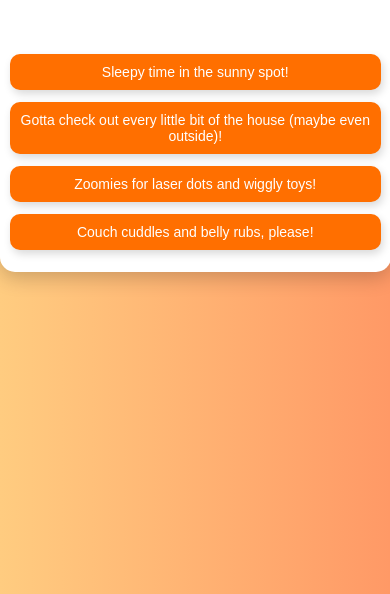
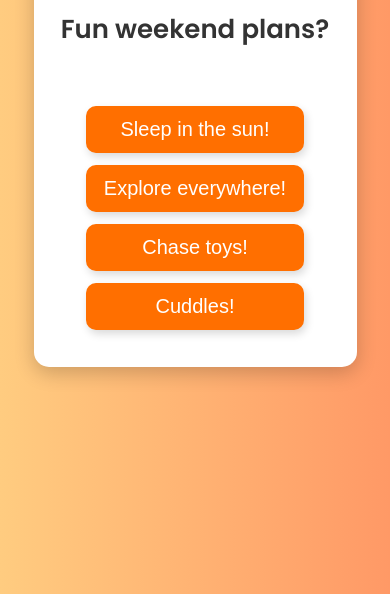
Before and after one commit to sakshisahu612/Cat-Personality-Quiz, a plain HTML site: page index.html in a window 390 px wide. Shown: the part 250-844 px from the top of the page. Drawn offline with Linux system fonts and the light colour scheme.

Commit message:
Updated CSS for responsiveness

```diff
--- a/script.js
+++ b/script.js
@@ -1,146 +1,92 @@
 const questions = [
   {
-    question: "What's your super fun weekend plan?",
+    question: "Fun weekend plans?",
     answers: [
-      { text: "Sleepy time in the sunny spot!", score: 10 },
-      {
-        text: "Gotta check out every little bit of the house (maybe even outside)!",
-        score: 20,
-      },
-      { text: "Zoomies for laser dots and wiggly toys!", score: 30 },
-      { text: "Couch cuddles and belly rubs, please!", score: 40 },
+      { text: "Sleep in the sun!", score: 10 },
+      { text: "Explore everywhere!", score: 20 },
+      { text: "Chase toys!", score: 30 },
+      { text: "Cuddles!", score: 40 },
     ],
   },
   {
-    question: "What do you do when someone calls your awesome name?",
+    question: "Someone calls your name?",
     answers: [
-      { text: "Pretend I didn't hear unless there's yummy food!", score: 10 },
-      {
-        text: "Run over purring and do the leggy weave!",
-        score: 20,
-      },
-      {
-        text: 'Give a little "mew?" and maybe tilt my head like I\'m thinking.',
-        score: 30,
-      },
-      {
-        text: "Stare really hard, like I'm deciding if they're okay.",
-        score: 40,
-      },
+      { text: "Ignore (unless food)!", score: 10 },
+      { text: "Run and rub!", score: 20 },
+      { text: "Say 'mew?'", score: 30 },
+      { text: "Stare hard!", score: 40 },
     ],
   },
   {
-    question: "What's the tastiest thing in the whole wide world?",
+    question: "Tastiest thing ever?",
     answers: [
-      { text: "Fancy fishy stuff, of course!", score: 10 },
-      {
-        text: "Anything I can chase and pounce on (even if it's just a toy)!",
-        score: 20,
-      },
-      { text: "Some yummy milk or a little lick of yogurt.", score: 30 },
-      {
-        text: "Whatever my human is eating (even if they say no)!",
-        score: 40,
-      },
+      { text: "Fancy fish!", score: 10 },
+      { text: "Things to chase!", score: 20 },
+      { text: "Milk or yogurt!", score: 30 },
+      { text: "Human food!", score: 40 },
     ],
   },
   {
-    question: "When you go to a new place, what's the first thing you do?",
+    question: "New place, first thing?",
     answers: [
-      {
-        text: "Hide under something safe for a while!",
-        score: 10,
-      },
-      {
-        text: "Sniff EVERYWHERE and leave my special smells!",
-        score: 20,
-      },
-      { text: "Act like I've lived there forever!", score: 30 },
-      {
-        text: 'Find the comfiest spot and say, "Mine!"',
-        score: 40,
-      },
+      { text: "Hide!", score: 10 },
+      { text: "Sniff everything!", score: 20 },
+      { text: "Act like I live here!", score: 30 },
+      { text: "Find a comfy spot!", score: 40 },
     ],
   },
   {
-    question: "How do you show your human you like them?",
+    question: "Show you like someone?",
     answers: [
-      {
-        text: "A little blink or a lazy tail wag in their direction.",
-        score: 10,
-      },
-      {
-        text: "Lots of head boops and purrs like a tiny motor!",
-        score: 20,
-      },
-      {
-        text: 'Bringing them special "presents" (like bugs!).',
-        score: 30,
-      },
-      {
-        text: "Following them around and sitting right where they want to be!",
-        score: 40,
-      },
+      { text: "Slow blink or tail wag.", score: 10 },
+      { text: "Head boops and purrs!", score: 20 },
+      { text: "Bring 'gifts'!", score: 30 },
+      { text: "Follow them around!", score: 40 },
     ],
   },
   {
-    question: "What do you do when you're just SO bored?",
+    question: "Super bored?",
     answers: [
-      {
-        text: "Watch the outside world like it's a TV show!",
-        score: 10,
-      },
-      { text: "Make things fall off tables!", score: 20 },
-      { text: "Yell until someone gives me attention!", score: 30 },
-      { text: "Take a super long nap and dream about yummy food!", score: 40 },
+      { text: "Watch outside!", score: 10 },
+      { text: "Knock things over!", score: 20 },
+      { text: "Yell for attention!", score: 30 },
+      { text: "Take a long nap!", score: 40 },
     ],
   },
   {
-    question: "How do you feel about being picked up for a snuggle?",
+    question: "Being picked up?",
     answers: [
-      {
-        text: "Okay for a second, then put me DOWN!",
-        score: 10,
-      },
-      { text: "Yay! Cuddle time!", score: 20 },
-      {
-        text: "Depends on my mood, maybe yes, maybe NO WAY.",
-        score: 30,
-      },
-      { text: "Only if I say it's okay and I'm feeling cuddly.", score: 40 },
+      { text: "Quickly put me down!", score: 10 },
+      { text: "Yay, cuddle time!", score: 20 },
+      { text: "Maybe yes, maybe no.", score: 30 },
+      { text: "Only if I want to!", score: 40 },
     ],
   },
   {
-    question: "Where's the bestest place to take a nap?",
+    question: "Best nap spot?",
     answers: [
-      { text: "Somewhere quiet and dark, all by myself.", score: 10 },
-      { text: "Right on my human's lap or chest!", score: 20 },
-      {
-        text: "Stretched out in the middle of the floor, taking up ALL the space!",
-        score: 30,
-      },
-      { text: "In a super soft bed with cozy blankets.", score: 40 },
+      { text: "Quiet and dark place.", score: 10 },
+      { text: "On my human!", score: 20 },
+      { text: "In the middle of the floor!", score: 30 },
+      { text: "Soft bed with blankets!", score: 40 },
     ],
   },
   {
-    question: "What do you do when you meet someone new?",
+    question: "Meet someone new?",
     answers: [
-      { text: "Hiss and disappear until they're gone!", score: 10 },
-      { text: "Sneak up and sniff their shoes very carefully.", score: 20 },
-      { text: "Run right over and demand pets!", score: 30 },
-      {
-        text: "Watch them from far away and decide if they're trustworthy.",
-        score: 40,
-      },
+      { text: "Hiss and hide!", score: 10 },
+      { text: "Sniff their shoes.", score: 20 },
+      { text: "Demand pets!", score: 30 },
+      { text: "Watch from far away.", score: 40 },
     ],
   },
   {
-    question: "What's your absolute favorite toy to play with?",
+    question: "Favorite toy?",
     answers: [
-      { text: "Anything with that magical catnip stuff!", score: 10 },
-      { text: "Things that wiggle and bounce so I can chase them!", score: 20 },
-      { text: "Soft and fuzzy toys I can snuggle.", score: 30 },
-      { text: "Empty boxes and crinkly paper bags!", score: 40 },
+      { text: "Catnip toys!", score: 10 },
+      { text: "Wiggly, bouncy things!", score: 20 },
+      { text: "Soft, fuzzy toys!", score: 30 },
+      { text: "Boxes and paper bags!", score: 40 },
     ],
   },
 ];
--- a/styles.css
+++ b/styles.css
@@ -1,10 +1,14 @@
 /* Import Google Font */
-@import url('https://fonts.googleapis.com/css2?family=Poppins:wght@300;400;600&display=swap');
+@import url("https://fonts.googleapis.com/css2?family=Poppins:wght@300;400;600&display=swap");
 
 /* Basic page styling */
 body {
   font-family: "Poppins", sans-serif;
-    background: linear-gradient(to right, #ffcc80, #ff9966); /* Gradient background */
+  background: linear-gradient(
+    to right,
+    #ffcc80,
+    #ff9966
+  ); /* Gradient background */
   text-align: center;
   margin: 0;
   padding: 0;
@@ -13,7 +17,7 @@ body {
 /* Main container */
 .container {
   width: 90%; /* Pehle fix 800px tha, ab flexible */
-    max-width: 600px; /* Max limit set kiya */
+  max-width: 50%; /* Max limit set kiya */
   margin: 50px auto;
   background: white;
   padding: 20px;
@@ -22,7 +26,6 @@ body {
   text-align: center;
   transition: all 0.3s ease-in-out;
 }
-
 
 .container:hover {
   transform: scale(1.02); /* Slight zoom effect */
@@ -36,12 +39,11 @@ body {
   color: #333;
 }
 
-
 /* Answer buttons */
 #answer-buttons button {
   display: block;
   width: 80%; /* Pehle 100% tha, ab flexible */
-    max-width: 400px;
+  max-width: 80%;
   padding: 12px;
   margin: 12px auto;
   background: #ff6f00; /* Deep Orange */
@@ -71,7 +73,7 @@ h1 {
 
 /* Selected answer effect */
 .selected {
-    background: #4CAF50 !important; /* Green */
+  background: #4caf50 !important; /* Green */
   color: white;
   font-weight: bold;
   box-shadow: 2px 4px 8px rgba(0, 0, 0, 0.2);
@@ -84,14 +86,13 @@ h1 {
   padding: 12px 25px;
   font-size: 20px;
   font-weight: 500;
-    background: #FFD700; /* Gold */
+  background: #ffd700; /* Gold */
   border: none;
   border-radius: 8px;
   cursor: pointer;
   transition: all 0.3s ease-in-out;
   box-shadow: 3px 5px 10px rgba(0, 0, 0, 0.2);
 }
-
 
 #next-button:hover {
   background: #e6c300;
@@ -100,16 +101,15 @@ h1 {
 
 /* Result section */
 #result-container img {
-    max-width: 100%; /* Mobile-friendly */
+  max-width: 70%; /* Mobile-friendly */
   height: auto;
   margin-top: 15px;
   border-radius: 10px;
   box-shadow: 4px 6px 12px rgba(0, 0, 0, 0.15);
 }
 
-
 #result-container img {
-    max-width: 220px;
+  max-width: 80%;
   margin-top: 15px;
   border-radius: 10px; /* More rounded corners */
   box-shadow: 4px 6px 12px rgba(0, 0, 0, 0.15);
@@ -140,31 +140,69 @@ h1 {
   transform: scale(1.05);
 }
 
-@media (max-width: 768px) { /* Tablet */
+/* 🔹 1. For Extra Small Devices (Phones, 0px - 480px) */
+@media screen and (max-width: 480px) {
     .container {
-        width: 95%;
+        max-width: 80%;  /* Use full width */
+        margin: 20px auto;
         padding: 15px;
-    }
-    #answer-buttons button {
-        font-size: 16px;
-        width: 90%;
-    }
-}
-
-@media (max-width: 480px) { /* Mobile */
-    .container {
-        margin: 30px auto;
-        padding: 10px;
-    }
-    h1 {
-        font-size: 24px;
     }
     #question-text {
         font-size: 20px;
     }
     #answer-buttons button {
-        width: 100%;
-        font-size: 14px;
+        font-size: 18px;
         padding: 10px;
     }
 }
+
+/* 🔹 2. For Small Devices (Tablets, 481px - 768px) */
+@media screen and (max-width: 768px) {
+    .container {
+        max-width: 80%;
+        padding: 20px;
+    }
+    h1 {
+        font-size: 32px;
+    }
+    #question-text {
+        font-size: 24px;
+    }
+    #answer-buttons button {
+        font-size: 20px;
+        padding: 12px;
+    }
+}
+
+/* 🔹 3. For Medium Devices (Laptops, 769px - 1024px) */
+@media screen and (max-width: 1024px) {
+    .container {
+        max-width: 70%;
+        padding: 25px;
+    }
+    h1 {
+        font-size: 36px;
+    }
+    #question-text {
+        font-size: 26px;
+    }
+}
+
+/* 🔹 4. For Large Devices (Desktops, 1025px and above) */
+@media screen and (min-width: 1025px) {
+    .container {
+        max-width: 60%;
+        padding: 10px;
+    }
+
+    h1 {
+        font-size: 40px;
+    }
+    #question-text {
+        font-size: 35px; /* Smaller text for mobile */
+    }
+    #answer-buttons button {
+        font-size: 20px;
+        padding: 12px;
+    }
+}
```
Also changed, not shown: index.html (+1 -1 lines). Lines whose indentation alone changed are shown as unchanged.
